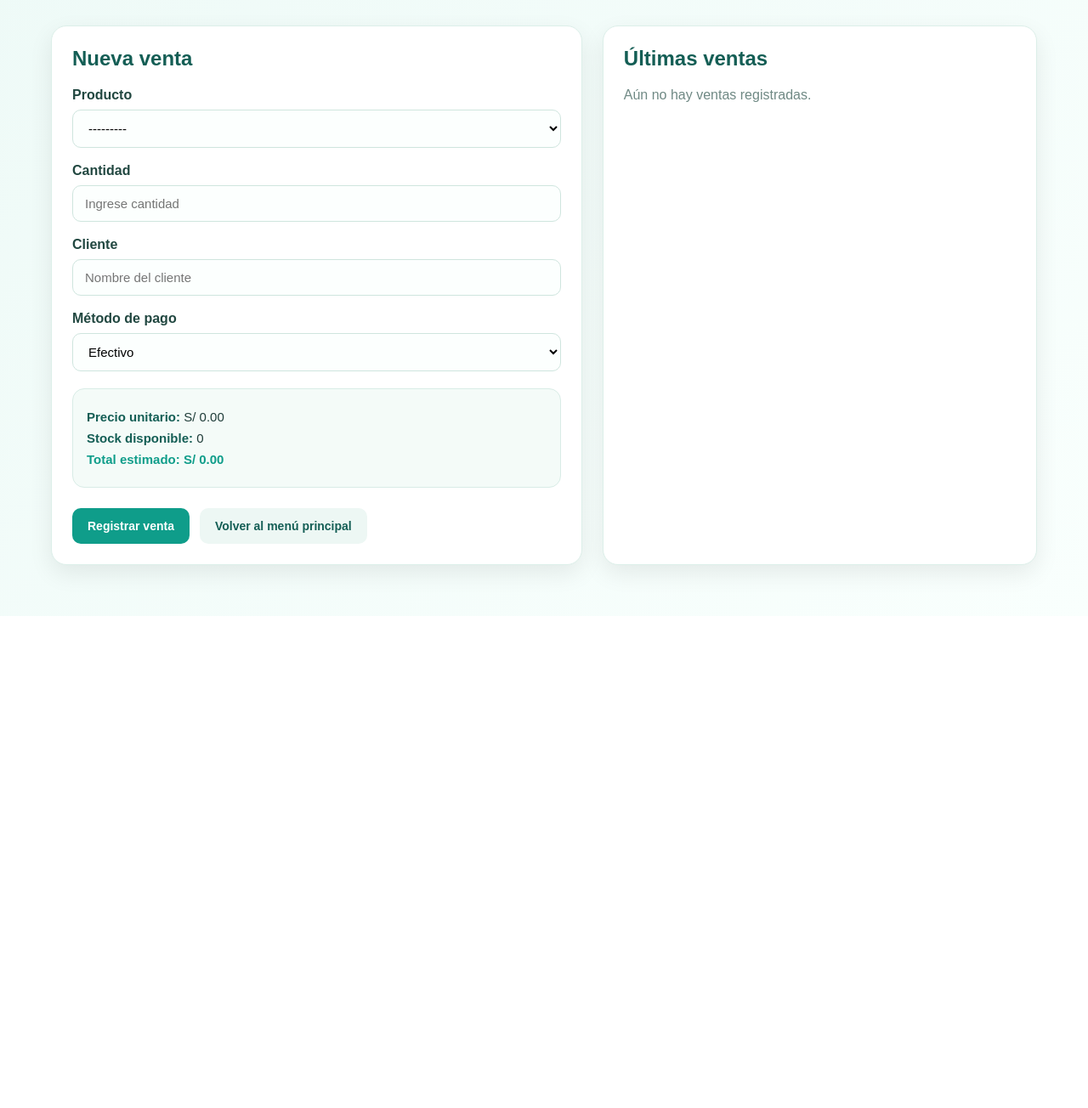
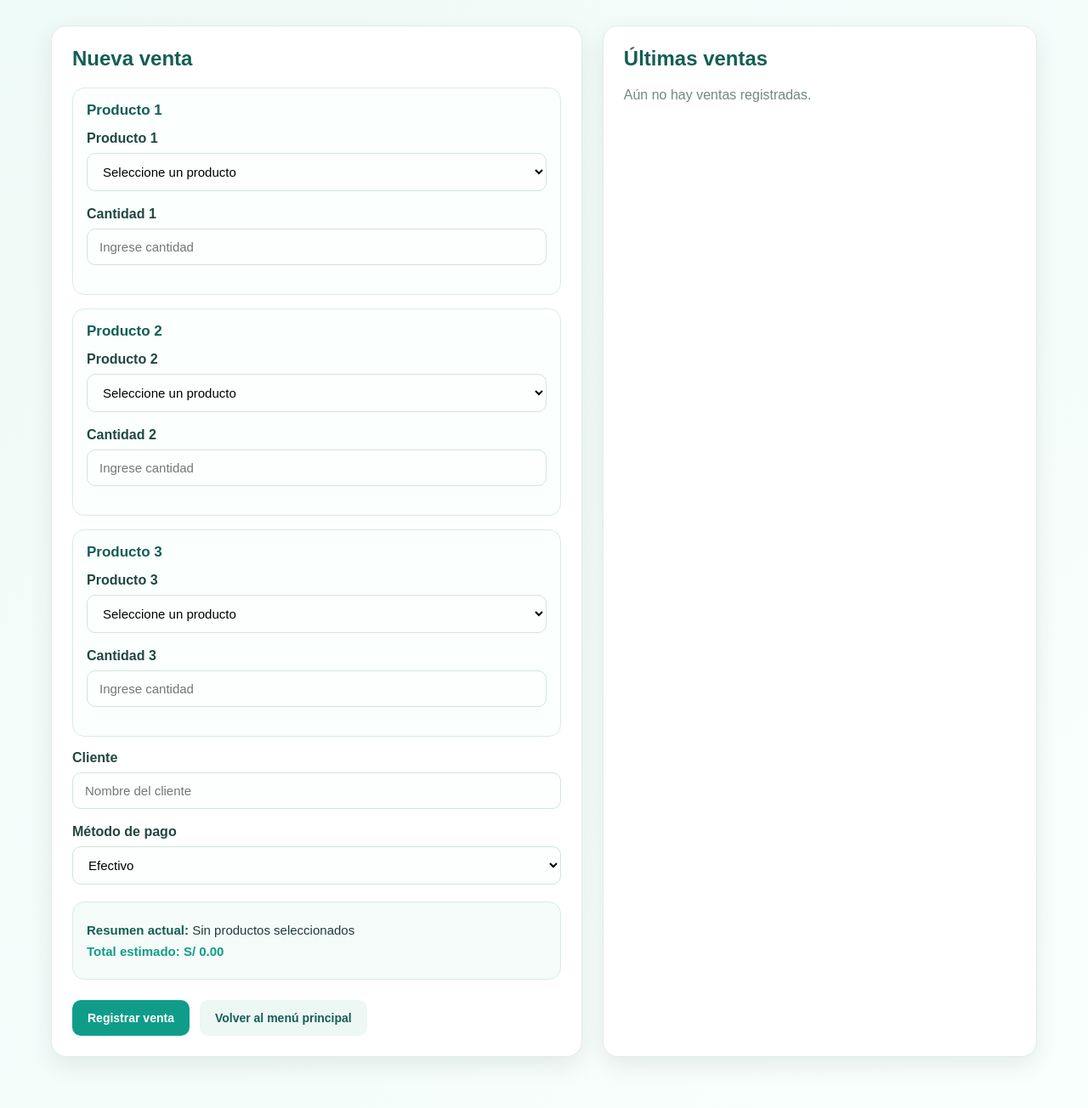
Before and after one commit to denh08/Proyecto_botica, a Django app: page /ventas/ in a window 1280 px wide. Shown: the part 78-1382 px from the top of the page at 85% size. Before the commit the page ends 803 px from the top, so only its background shows below. Run offline with Django 5.2, Linux system fonts and the light colour scheme; the visitor is signed in with stand-in values (Sample User, id 1); data that the repository does not hold is empty.

Commit message:
Mostrar detalle de productos en ultimas ventas

```diff
--- a/botica/templates/ventas.html
+++ b/botica/templates/ventas.html
@@ -91,6 +91,20 @@
             background: #fcfffe;
         }
 
+        .bloque-producto {
+            border: 1px solid #d8ece6;
+            border-radius: 14px;
+            padding: 16px;
+            margin-bottom: 16px;
+            background: #fbfffe;
+        }
+
+        .bloque-producto h3 {
+            margin: 0 0 14px 0;
+            color: #145e55;
+            font-size: 17px;
+        }
+
         .grupo input:focus,
         .grupo select:focus {
             outline: none;
@@ -172,6 +186,12 @@
             margin-top: 16px;
         }
 
+        .detalle-venta {
+            color: #51716b;
+            font-size: 12px;
+            line-height: 1.5;
+        }
+
         @media (max-width: 900px) {
             .grid {
                 grid-template-columns: 1fr;
@@ -200,14 +220,54 @@
                 <form method="post">
                     {% csrf_token %}
 
-                    <div class="grupo">
-                        <label for="{{ form.producto.id_for_label }}">Producto</label>
-                        {{ form.producto }}
+                    {% if form.non_field_errors %}
+                        <div class="mensaje error">
+                            {% for error in form.non_field_errors %}
+                                <div>{{ error }}</div>
+                            {% endfor %}
+                        </div>
+                    {% endif %}
+
+                    <div class="bloque-producto">
+                        <h3>Producto 1</h3>
+                        <div class="grupo">
+                            <label for="{{ form.producto_1.id_for_label }}">{{ form.producto_1.label }}</label>
+                            {{ form.producto_1 }}
+                            {% if form.producto_1.errors %}<div class="error">{{ form.producto_1.errors }}</div>{% endif %}
+                        </div>
+                        <div class="grupo">
+                            <label for="{{ form.cantidad_1.id_for_label }}">{{ form.cantidad_1.label }}</label>
+                            {{ form.cantidad_1 }}
+                            {% if form.cantidad_1.errors %}<div class="error">{{ form.cantidad_1.errors }}</div>{% endif %}
+                        </div>
                     </div>
 
-                    <div class="grupo">
-                        <label for="{{ form.cantidad.id_for_label }}">Cantidad</label>
-                        {{ form.cantidad }}
+                    <div class="bloque-producto">
+                        <h3>Producto 2</h3>
+                        <div class="grupo">
+                            <label for="{{ form.producto_2.id_for_label }}">{{ form.producto_2.label }}</label>
+                            {{ form.producto_2 }}
+                            {% if form.producto_2.errors %}<div class="error">{{ form.producto_2.errors }}</div>{% endif %}
+                        </div>
+                        <div class="grupo">
+                            <label for="{{ form.cantidad_2.id_for_label }}">{{ form.cantidad_2.label }}</label>
+                            {{ form.cantidad_2 }}
+                            {% if form.cantidad_2.errors %}<div class="error">{{ form.cantidad_2.errors }}</div>{% endif %}
+                        </div>
+                    </div>
+
+                    <div class="bloque-producto">
+                        <h3>Producto 3</h3>
+                        <div class="grupo">
+                            <label for="{{ form.producto_3.id_for_label }}">{{ form.producto_3.label }}</label>
+                            {{ form.producto_3 }}
+                            {% if form.producto_3.errors %}<div class="error">{{ form.producto_3.errors }}</div>{% endif %}
+                        </div>
+                        <div class="grupo">
+                            <label for="{{ form.cantidad_3.id_for_label }}">{{ form.cantidad_3.label }}</label>
+                            {{ form.cantidad_3 }}
+                            {% if form.cantidad_3.errors %}<div class="error">{{ form.cantidad_3.errors }}</div>{% endif %}
+                        </div>
                     </div>
 
                     <div class="grupo">
@@ -221,8 +281,7 @@
                     </div>
 
                     <div class="resumen">
-                        <p><strong>Precio unitario:</strong> <span id="precio-unitario">S/ 0.00</span></p>
-                        <p><strong>Stock disponible:</strong> <span id="stock-disponible">0</span></p>
+                        <p><strong>Resumen actual:</strong> <span id="detalle-resumen">Sin productos seleccionados</span></p>
                         <p class="total">Total estimado: <span id="total-estimado">S/ 0.00</span></p>
                     </div>
 
@@ -242,6 +301,7 @@
                             <tr>
                                 <th>N°</th>
                                 <th>Cliente</th>
+                                <th>Productos</th>
                                 <th>Método</th>
                                 <th>Total</th>
                             </tr>
@@ -251,6 +311,15 @@
                             <tr>
                                 <td>{{ venta.id }}</td>
                                 <td>{{ venta.cliente|default:"-" }}</td>
+                                <td>
+                                    <div class="detalle-venta">
+                                        {% for detalle in venta.detalles.all %}
+                                            {{ detalle.producto.nombre }} x {{ detalle.cantidad }}{% if not forloop.last %}<br>{% endif %}
+                                        {% empty %}
+                                            -
+                                        {% endfor %}
+                                    </div>
+                                </td>
                                 <td>{{ venta.metodo_pago }}</td>
                                 <td>S/ {{ venta.total }}</td>
                             </tr>
@@ -266,31 +335,34 @@
 
     <script>
         const productos = {{ productos_info|safe }};
-        const productoSelect = document.getElementById("id_producto");
-        const cantidadInput = document.getElementById("id_cantidad");
-        const precioUnitario = document.getElementById("precio-unitario");
-        const stockDisponible = document.getElementById("stock-disponible");
+        const detalleResumen = document.getElementById("detalle-resumen");
         const totalEstimado = document.getElementById("total-estimado");
 
         function actualizarResumen() {
-            const productoId = parseInt(productoSelect.value);
-            const cantidad = parseInt(cantidadInput.value) || 0;
+            let total = 0;
+            const detalles = [];
 
-            const producto = productos.find(p => p.id === productoId);
+            for (let indice = 1; indice <= 3; indice++) {
+                const productoSelect = document.getElementById(`id_producto_${indice}`);
+                const cantidadInput = document.getElementById(`id_cantidad_${indice}`);
+                const productoId = parseInt(productoSelect.value);
+                const cantidad = parseInt(cantidadInput.value) || 0;
+                const producto = productos.find(p => p.id === productoId);
 
-            if (producto) {
-                precioUnitario.textContent = "S/ " + producto.precio.toFixed(2);
-                stockDisponible.textContent = producto.stock;
-                totalEstimado.textContent = "S/ " + (producto.precio * cantidad).toFixed(2);
-            } else {
-                precioUnitario.textContent = "S/ 0.00";
-                stockDisponible.textContent = "0";
-                totalEstimado.textContent = "S/ 0.00";
+                if (producto && cantidad > 0) {
+                    total += producto.precio * cantidad;
+                    detalles.push(`${producto.nombre} (${cantidad}) - Stock ${producto.stock}`);
+                }
             }
+
+            detalleResumen.textContent = detalles.length ? detalles.join(' | ') : 'Sin productos seleccionados';
+            totalEstimado.textContent = `S/ ${total.toFixed(2)}`;
         }
 
-        productoSelect.addEventListener("change", actualizarResumen);
-        cantidadInput.addEventListener("input", actualizarResumen);
+        for (let indice = 1; indice <= 3; indice++) {
+            document.getElementById(`id_producto_${indice}`).addEventListener("change", actualizarResumen);
+            document.getElementById(`id_cantidad_${indice}`).addEventListener("input", actualizarResumen);
+        }
         window.addEventListener("load", actualizarResumen);
     </script>
 </body>
--- a/sales/forms.py
+++ b/sales/forms.py
@@ -75,11 +75,27 @@ class RegistroForm(forms.ModelForm):
 
 
 class VentaForm(forms.Form):
-    producto = forms.ModelChoiceField(
+    producto_1 = forms.ModelChoiceField(
         queryset=Producto.objects.filter(activo=True),
-        label="Producto"
+        label="Producto 1",
+        required=False,
+        empty_label="Seleccione un producto"
     )
-    cantidad = forms.IntegerField(min_value=1, label="Cantidad")
+    cantidad_1 = forms.IntegerField(min_value=1, label="Cantidad 1", required=False)
+    producto_2 = forms.ModelChoiceField(
+        queryset=Producto.objects.filter(activo=True),
+        label="Producto 2",
+        required=False,
+        empty_label="Seleccione un producto"
+    )
+    cantidad_2 = forms.IntegerField(min_value=1, label="Cantidad 2", required=False)
+    producto_3 = forms.ModelChoiceField(
+        queryset=Producto.objects.filter(activo=True),
+        label="Producto 3",
+        required=False,
+        empty_label="Seleccione un producto"
+    )
+    cantidad_3 = forms.IntegerField(min_value=1, label="Cantidad 3", required=False)
     cliente = forms.CharField(max_length=200, required=False, label="Cliente")
     metodo_pago = forms.ChoiceField(
         choices=[
@@ -94,13 +110,14 @@ class VentaForm(forms.Form):
     def __init__(self, *args, **kwargs):
         super().__init__(*args, **kwargs)
 
-        self.fields["producto"].widget.attrs.update({
-            "class": "form-control"
-        })
-        self.fields["cantidad"].widget.attrs.update({
-            "class": "form-control",
-            "placeholder": "Ingrese cantidad"
-        })
+        for indice in range(1, 4):
+            self.fields[f"producto_{indice}"].widget.attrs.update({
+                "class": "form-control"
+            })
+            self.fields[f"cantidad_{indice}"].widget.attrs.update({
+                "class": "form-control",
+                "placeholder": "Ingrese cantidad"
+            })
         self.fields["cliente"].widget.attrs.update({
             "class": "form-control",
             "placeholder": "Nombre del cliente"
@@ -108,6 +125,37 @@ class VentaForm(forms.Form):
         self.fields["metodo_pago"].widget.attrs.update({
             "class": "form-control"
         })
+
+    def clean(self):
+        cleaned_data = super().clean()
+        items = []
+        productos_ids = []
+
+        for indice in range(1, 4):
+            producto = cleaned_data.get(f"producto_{indice}")
+            cantidad = cleaned_data.get(f"cantidad_{indice}")
+
+            if producto and not cantidad:
+                self.add_error(f"cantidad_{indice}", "Ingresa la cantidad para este producto.")
+            elif cantidad and not producto:
+                self.add_error(f"producto_{indice}", "Selecciona el producto para esta cantidad.")
+            elif producto and cantidad:
+                if producto.id in productos_ids:
+                    self.add_error(f"producto_{indice}", "No repitas el mismo producto en la misma venta.")
+                productos_ids.append(producto.id)
+                items.append({
+                    "producto": producto,
+                    "cantidad": cantidad,
+                })
+
+        if not items:
+            raise forms.ValidationError("Debes seleccionar al menos un producto para registrar la venta.")
+
+        cleaned_data["items_venta"] = items
+        return cleaned_data
+
+    def obtener_items_venta(self):
+        return self.cleaned_data.get("items_venta", [])
 
 
 class AccountRecoveryForm(forms.Form):
--- a/sales/views.py
+++ b/sales/views.py
@@ -42,20 +42,18 @@ def ventas(request):
             'stock': stock_total,
         })
 
-    ultimas_ventas = Venta.objects.order_by('-id')[:10]
+    ultimas_ventas = Venta.objects.prefetch_related('detalles__producto').order_by('-id')[:10]
 
     if request.method == "POST":
         form = VentaForm(request.POST)
         if form.is_valid():
-            producto = form.cleaned_data["producto"]
-            cantidad = form.cleaned_data["cantidad"]
             cliente = form.cleaned_data["cliente"]
             metodo_pago = form.cleaned_data["metodo_pago"]
+            items_venta = form.obtener_items_venta()
 
             try:
                 venta = registrar_venta(
-                    producto_id=producto.id,
-                    cantidad=cantidad,
+                    items=items_venta,
                     cliente=cliente,
                     metodo_pago=metodo_pago
                 )
```
Also changed, not shown: sales/services.py (+25 -12 lines).
